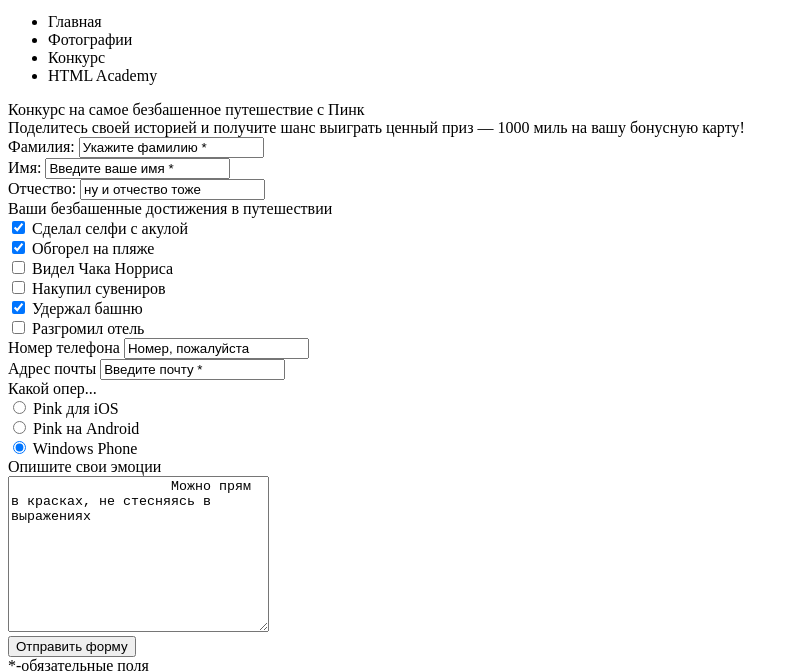
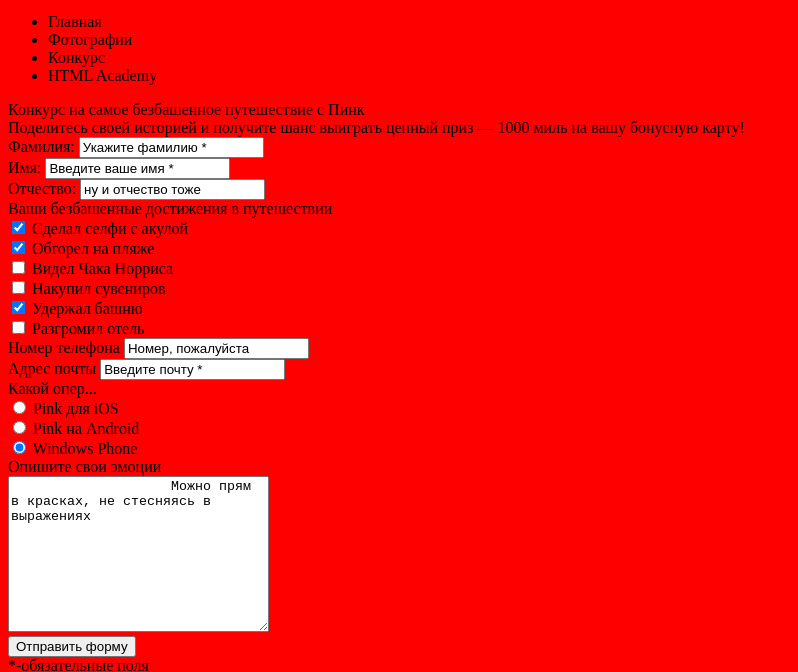
Before and after one commit to natpuot92/152586-pink, a plain HTML site: page form.html in a window 1280 px wide. Shown: the part 112-784 px from the top of the page, without its empty margins (0-798 px from the left). Drawn offline with nearby package versions, Linux system fonts and the light colour scheme; files that its build step writes are made by us from their sources.

Commit message:
коммит

```diff
--- a/form.html
+++ b/form.html
@@ -3,6 +3,7 @@
   <head>
     <meta charset="utf-8">
     <title>HTML Academy: Пинк</title>
+    <link rel="stylesheet" href="css/style.css">
   </head>
   <body>
     <header class="page-header">
--- /dev/null
+++ b/sass/blocks/... — копия (2).scss
@@ -0,0 +1,3 @@
+body {
+  background: red;
+}
--- /dev/null
+++ b/sass/blocks/... — копия (3).scss
@@ -0,0 +1,3 @@
+body {
+  background: red;
+}
--- /dev/null
+++ b/sass/blocks/... — копия (4).scss
@@ -0,0 +1,3 @@
+body {
+  background: red;
+}
--- /dev/null
+++ b/sass/blocks/... — копия (5).scss
@@ -0,0 +1,3 @@
+body {
+  background: red;
+}
--- /dev/null
+++ b/sass/blocks/... — копия (6).scss
@@ -0,0 +1,3 @@
+body {
+  background: red;
+}
--- /dev/null
+++ b/sass/blocks/... — копия (7).scss
@@ -0,0 +1,3 @@
+body {
+  background: red;
+}
--- /dev/null
+++ b/sass/blocks/advantages.scss
@@ -0,0 +1,3 @@
+body {
+  background: red;
+}
--- /dev/null
+++ b/sass/blocks/btn.scss
@@ -0,0 +1,3 @@
+body {
+  background: red;
+}
--- /dev/null
+++ b/sass/blocks/main-nav.scss
@@ -0,0 +1,3 @@
+body {
+  background: red;
+}
--- /dev/null
+++ b/sass/blocks/page-header.scss
@@ -0,0 +1,3 @@
+body {
+  background: red;
+}
--- /dev/null
+++ b/sass/blocks/product.scss
@@ -0,0 +1,3 @@
+body {
+  background: red;
+}
--- /dev/null
+++ b/sass/style.scss
@@ -0,0 +1,3 @@
+body {
+  background: red;
+}
```
Also changed, not shown: foto.html (+17 -8 lines), index.html (+16 -20 lines), 4 other files.
